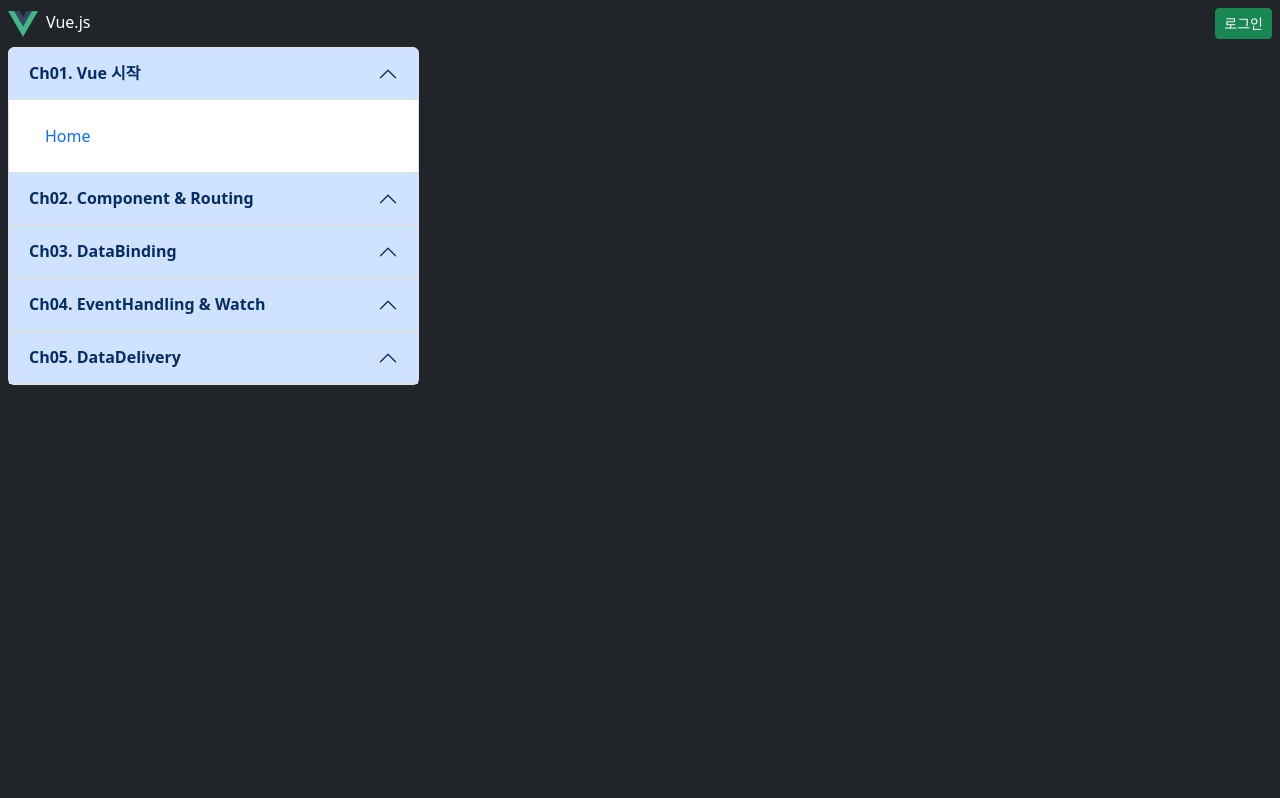
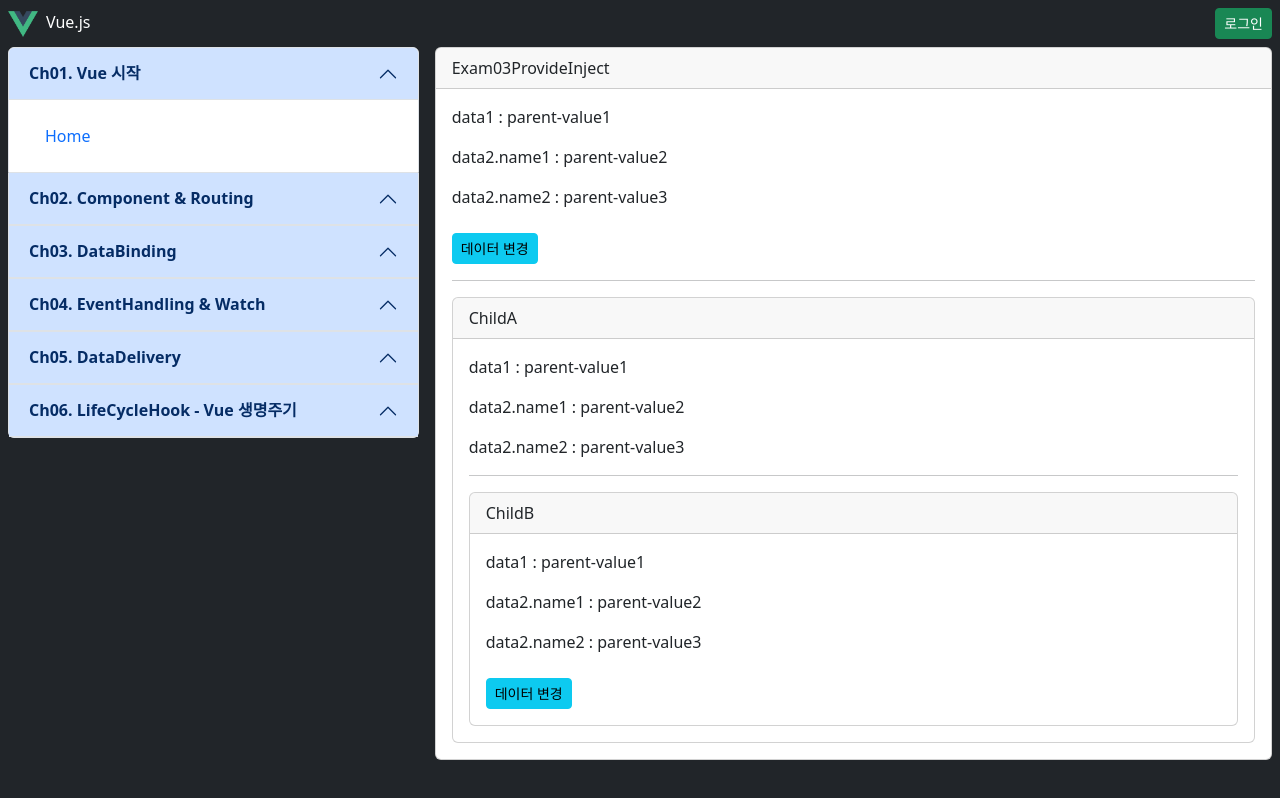
Before and after one commit to gigomgigom/vue-front-end, a Vue app: page /Ch05DataDelivery/Exam03ProvideInject in a window 1280 px wide. Built offline with nearby package versions, Linux system fonts and the light colour scheme.

Commit message:
0529 specify DOM Element

```diff
--- a/src/components/AppMenu.vue
+++ b/src/components/AppMenu.vue
@@ -173,6 +173,33 @@
                             <RouterLink to="/Ch05DataDelivery/Exam02EventEmits" class="nav-link">
                                 Exam02Emits: 하위->상위 event방식</RouterLink>
                         </li>
+                        <li class="nav-item">
+                            <RouterLink to="/Ch05DataDelivery/Exam03ProvideInject" class="nav-link">
+                                Exam03ProvideInject: 하위 컴포넌트 전체에 데이터 제공</RouterLink>
+                        </li>
+                    </ul>
+                </div>
+            </div>
+        </div>
+
+        <div class="accordion-item">
+            <h2 class="accordion-header">
+                <button class="accordion-button fw-bold" type="button" data-bs-toggle="collapse"
+                    data-bs-target="#collapse6" aria-expanded="true" aria-controls="collapse6">
+                    Ch06. LifeCycleHook - Vue 생명주기
+                </button>
+            </h2>
+            <div id="collapse6" class="accordion-collapse collapse" data-bs-parent="#accordionExample">
+                <div class="accordion-body">
+                    <ul class="nav flex-column">
+                        <li class="nav-item">
+                            <RouterLink to="/Ch06LifeCycleHook/Exam01LifeCycleHook" class="nav-link">
+                                Exam01LifeCycleHook: 생명주기 Hook</RouterLink>
+                        </li>
+                        <li class="nav-item">
+                            <RouterLink to="/Ch06LifeCycleHook/Exam02DomElementRef" class="nav-link">
+                                Exam02DomElementRef: DOM 요소 참조</RouterLink>
+                        </li>
                     </ul>
                 </div>
             </div>
--- a/src/router/Ch05DataDelivery.js
+++ b/src/router/Ch05DataDelivery.js
@@ -7,6 +7,10 @@ const routes = [
         path: "/Ch05DataDelivery/Exam02EventEmits",
         component: () =>  import(/* webpackChunkName: "Ch05DataDelivery" */ '@/views/Ch05DataDelivery/Exam02EventEmit')
     },
+    {
+        path: "/Ch05DataDelivery/Exam03ProvideInject",
+        component: () =>  import(/* webpackChunkName: "Ch05DataDelivery" */ '@/views/Ch05DataDelivery/Exam03ProvideInject')
+    },
 ];
 
 export default routes;
--- /dev/null
+++ b/src/router/Ch06LifeCycleHook.js
@@ -0,0 +1,12 @@
+const routes = [
+    {
+        path: "/Ch06LifeCycleHook/Exam01LifeCycleHook",
+        component: () =>  import(/* webpackChunkName: "Ch06LifeCycleHook" */ '@/views/Ch06LifeCycleHook/Exam01LifeCycleHook')
+    },
+    {
+        path: "/Ch06LifeCycleHook/Exam02DomElementRef",
+        component: () =>  import(/* webpackChunkName: "Ch06LifeCycleHook" */ '@/views/Ch06LifeCycleHook/Exam02DomElementRef')
+    },
+];
+
+export default routes;
--- a/src/router/index.js
+++ b/src/router/index.js
@@ -4,6 +4,7 @@ import Ch02ComponentRouting from './Ch02ComponentRouting';
 import Ch03DataBinding from "./Ch03DataBinding";
 import Ch04EventHandlingWatch from "./Ch04EventHandlingWatch";
 import Ch05DataDelivery from "./Ch05DataDelivery";
+import Ch06LifeCycleHook from "./Ch06LifeCycleHook";
 
 const routes = [
   {
@@ -14,7 +15,8 @@ const routes = [
   ...Ch02ComponentRouting,
   ...Ch03DataBinding,
   ...Ch04EventHandlingWatch,
-  ...Ch05DataDelivery
+  ...Ch05DataDelivery,
+  ...Ch06LifeCycleHook
 ]
 
 const router = createRouter({
--- /dev/null
+++ b/src/views/Ch05DataDelivery/Exam03ProvideInject/ChildA.vue
@@ -0,0 +1,35 @@
+<template>
+  <div class="card">
+    <div class="card-header">ChildA</div>
+    <div class="card-body">
+        <div>
+            <p>data1 : {{ message.data1.value }}</p>
+            <p>data2.name1 : {{ message.data2.value.name1 }}</p>
+            <p>data2.name2 : {{ message.data2.value.name2 }}</p>
+        </div>
+        <hr/>
+        <ChildB/>
+    </div>
+  </div>
+</template>
+
+<script setup>
+    import { inject, onMounted } from "vue";
+    import ChildB from "./ChildB.vue";
+
+    //상위 컴포넌트에서 Provide한 상태 데이터(message)를 받아오기
+    const message = inject("message");
+
+    onMounted(() => {
+        //Provide받아온 데이터들을 사용하기
+        console.group("Provide받아온 데이터들을 사용하기[index->ChildA]");
+        console.log("message에서 받아온 data1의 값 : ", message.data1.value);
+        console.log("message에서 받아온 data2의 값 : ", message.data2.value.name1);
+        console.log("message에서 받아온 data2의 값 : ", message.data2.value.name2);
+        console.groupEnd();
+    });
+</script>
+
+<style scoped>
+
+</style>
--- /dev/null
+++ b/src/views/Ch05DataDelivery/Exam03ProvideInject/ChildB.vue
@@ -0,0 +1,41 @@
+<template>
+  <div class="card">
+    <div class="card-header">ChildB</div>
+    <div class="card-body">
+        <div>
+            <p>data1 : {{ message.data1.value }}</p>
+            <p>data2.name1 : {{ message.data2.value.name1 }}</p>
+            <p>data2.name2 : {{ message.data2.value.name2 }}</p>
+            <button class="mt-2 btn btn-info btn-sm" @click="changeData">데이터 변경</button>
+        </div>
+    </div>
+  </div>
+</template>
+
+<script setup>
+    import { inject, onMounted } from "vue";
+
+    //상위 컴포넌트에서 Provide한 상태 데이터(message)를 받아오기
+    const message = inject("message");
+
+    onMounted(() => {
+        //Provide받아온 데이터들을 사용하기
+        console.group("Provide받아온 데이터들을 사용하기[index->ChildB]");
+        console.log("message에서 받아온 data1의 값 : ", message.data1.value);
+        console.log("message에서 받아온 data2의 값 : ", message.data2.value.name1);
+        console.log("message에서 받아온 data2의 값 : ", message.data2.value.name2);
+        console.groupEnd();
+    });
+
+    //제공받은 데이터(상태)를 변경하는 함수
+    function changeData() {
+      console.log("하위 컴포넌트에서 상태 데이터를 변경합니다.");
+      message.data1.value = message.data1.value += "1";
+      message.data2.value.name1 = message.data2.value.name1 += "1";
+      message.data2.value.name2 = message.data2.value.name2 += "1";
+    }
+</script>
+
+<style scoped>
+
+</style>
--- /dev/null
+++ b/src/views/Ch05DataDelivery/Exam03ProvideInject/index.vue
@@ -0,0 +1,42 @@
+<template>
+  <div class="card">
+    <div class="card-header">Exam03ProvideInject</div>
+    <div class="card-body">
+        <div>
+            <p>data1 : {{ data1 }}</p>
+            <p>data2.name1 : {{ data2.name1 }}</p>
+            <p>data2.name2 : {{ data2.name2 }}</p>
+            <button class="mt-2 btn btn-info btn-sm" @click="changeData">데이터 변경</button>
+        </div>
+        <hr/>
+        <ChildA/>
+    </div>
+  </div>
+</template>
+
+<script setup>
+    import { ref, provide } from "vue";
+    import ChildA from "./ChildA.vue"
+
+    //상태 설정
+    const data1 = ref("parent-value1");
+    const data2 = ref({
+        name1: "parent-value2",
+        name2: "parent-value3"
+    });
+
+    //하위 컴포넌트로 데이터를 제공
+    provide("message", { data1, data2 });
+
+    //제공받은 데이터(상태)를 변경하는 함수
+    function changeData() {
+      console.log("상위 컴포넌트에서 상태 데이터를 변경합니다.");
+      data1.value = data1.value += "0";
+      data2.value.name1 = data2.value.name1 += "0";
+      data2.value.name2 = data2.value.name2 += "0";
+    }
+</script>
+
+<style scoped>
+
+</style>
--- /dev/null
+++ b/src/views/Ch06LifeCycleHook/Exam01LifeCycleHook/MountHook.vue
@@ -0,0 +1,25 @@
+<template>
+  <div class="card">
+    <div class="card-header">MountHook</div>
+    <div class="card-body">
+
+    </div>
+  </div>
+</template>
+
+<script setup>
+    import { onMounted, onUnmounted } from "vue";
+
+    //이 컴포넌트가 Mount되었을때 실행
+    onMounted(() => {
+        console.log("MountHook 컴포넌트가 Mounted되어서 실행합니다.");
+    });
+    //이 컴포넌트가 UnMounted되었을때 실행
+    onUnmounted(() => {
+        console.log("MountHook 컴포넌트가 onUnMounted되어서 실행합니다.");
+    });
+</script>
+
+<style scoped>
+
+</style>
--- /dev/null
+++ b/src/views/Ch06LifeCycleHook/Exam01LifeCycleHook/UpdateHook.vue
@@ -0,0 +1,42 @@
+<template>
+  <div class="card">
+    <div class="card-header">UpdateHook</div>
+    <div class="card-body">
+        <p>count : {{ count }}</p>
+        <button class="btn btn-success btn-sm me-3" @click="count++">증가</button>
+        <button class="btn btn-danger btn-sm" @click="count--">감소</button>
+    </div>
+  </div>
+</template>
+
+<script setup>
+    import { onBeforeUpdate, onMounted, onUnmounted, onUpdated, ref } from "vue";
+
+    //상태 생성
+    const count = ref(0);
+
+    //이 컴포넌트가 Mount되었을때 실행
+    onMounted(() => {
+        console.log("UpdateHook 컴포넌트가 Mounted되어서 실행합니다.");
+        count.value = 100;
+    });
+    //이 컴포넌트가 UnMounted되었을때 실행
+    onUnmounted(() => {
+        console.log("UpdateHook 컴포넌트가 onUnMounted되어서 실행합니다.");
+    });
+
+    //이 컴포넌트의 상태가 변경되었을 때
+    onBeforeUpdate(() => {
+        console.log("UpdateHook 컴포넌트 내부의 Count상태가 ",count.value,"로 변경되었습니다")
+    });
+
+    //이 컴포넌트가 변경된 상태로 리렌더링 되었을때
+    onUpdated(() => {
+        console.log("변경된 상태로 UpdateHook 컴포넌트가 리렌더링이 완료되었습니다.");
+        //count.value += 1; 무한루프에 빠지므로 상태 변경 코드를 이 지점에서 실행하면 안된다.
+    });
+</script>
+
+<style scoped>
+
+</style>
--- /dev/null
+++ b/src/views/Ch06LifeCycleHook/Exam01LifeCycleHook/index.vue
@@ -0,0 +1,18 @@
+<template>
+  <div class="card">
+    <div class="card-header">Exam01LifeCycleHook</div>
+    <div class="card-body">
+        <MountHook/>
+        <UpdateHook class="mt-2"/>
+    </div>
+  </div>
+</template>
+
+<script setup>
+    import MountHook from "./MountHook.vue";
+    import UpdateHook from "./UpdateHook.vue"
+</script>
+
+<style scoped>
+
+</style>
--- /dev/null
+++ b/src/views/Ch06LifeCycleHook/Exam02DomElementRef/index.vue
@@ -0,0 +1,43 @@
+<template>
+  <div class="card">
+    <div class="card-header">Exam02DomElementRef</div>
+    <div class="card-body">
+        <div>
+            <h6>[DOM 요소 참조]</h6>
+            <p>data : {{ data }}</p>
+            <hr/>
+            <div class="d-flex">
+                <input id="input1" ref="input1Ref" type="text" style="line-height: 25px;"/>
+                <button class="btn btn-info btn-sm ms-1" @click="setData">입력 양식값 변경</button>
+            </div>
+        </div>
+    </div>
+  </div>
+</template>
+
+<script setup>
+    import { ref } from "vue";
+
+    //상태 데이터 선언
+    const data = ref("summer");
+
+    const input1Ref = ref(null);
+
+    function setData() {
+        //방법1 - querySelector()를 통해서 DOM 요소를 찾기
+        //const input1 = document.querySelector("#input1");
+        //input태그에 입력한 값을 상태 데이터(data)에 대입한다.
+        //data.value = input1.value;
+//-----------------------------------------------------------------------------------------------------
+        //방법2 - ref속성 이용
+        //초기에 input1Ref 상태 데이터에는 null값이 담기게 된다.
+        //ref속성값을 input1Ref로 갖는 DOM객체가 생성이 되면
+        //자동으로 해당 DOM객체가 input1Ref 데이터에 대입된다.
+        data.value = input1Ref.value.value;
+    }
+
+</script>
+
+<style scoped>
+
+</style>
```
